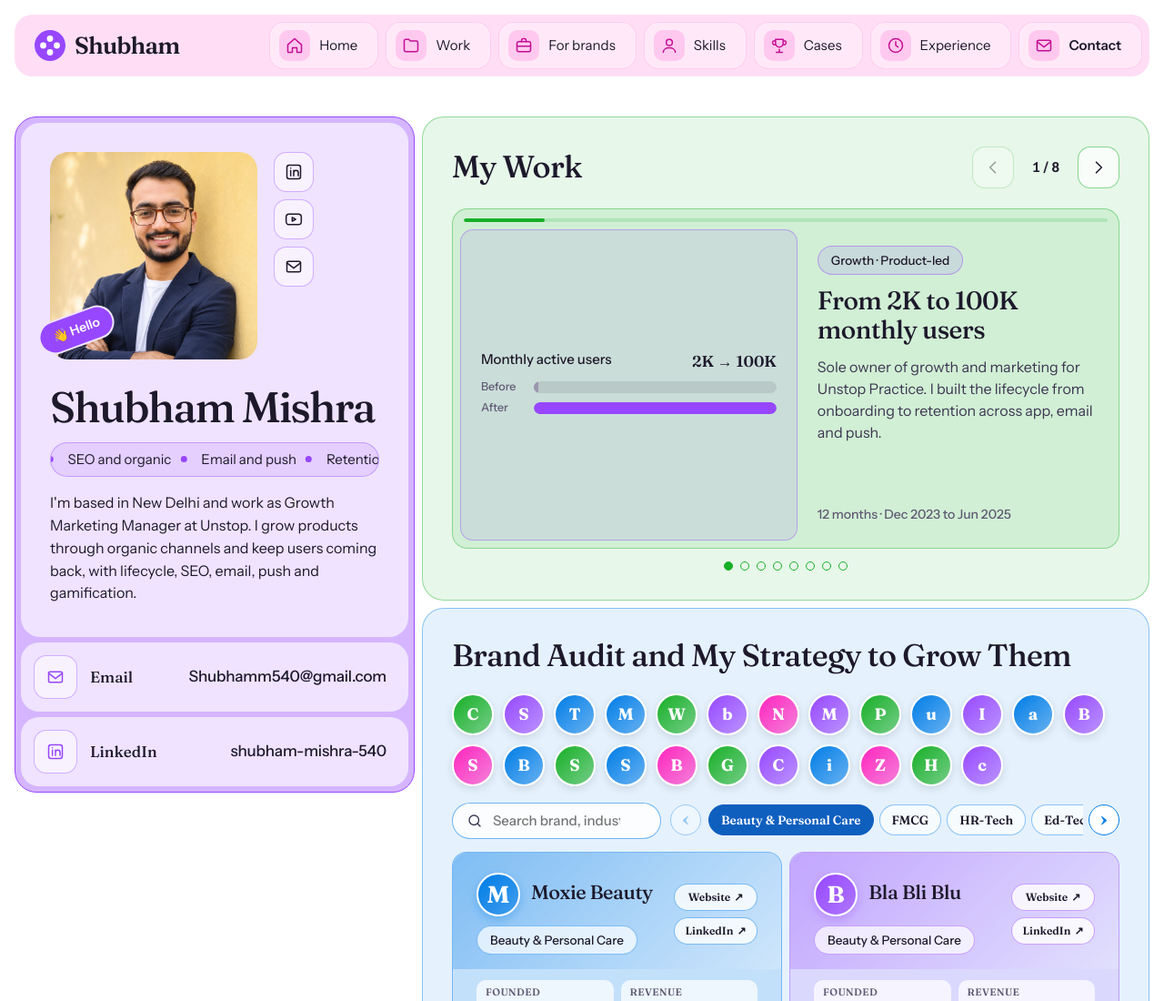
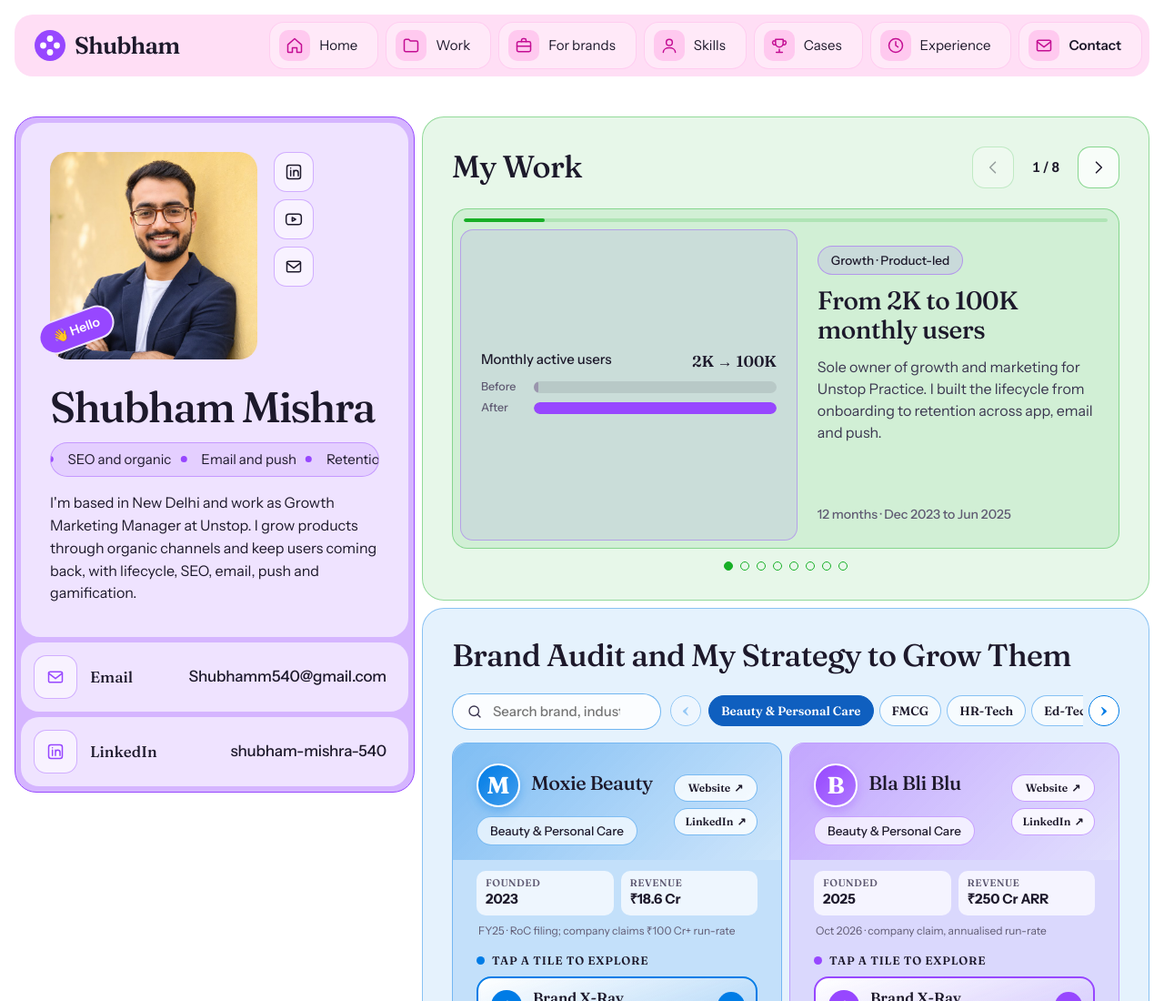
Before and after one commit to shubhamm540-design/shubham-portfolio, a plain HTML site: page index.html in a window 1280 px wide. Shown: the top 1100 px of the page at 91% size. Drawn offline with Linux system fonts and the light colour scheme.

Commit message:
Remove logo strip; fix Bla Bli Blu domain and BeCalm logo
Co-Authored-By: Claude Sonnet 5.5 <noreply@anthropic.com>
Claude-Session: https://claude.ai/code/session_01NwZ5MUXgAH1eie2f3G5G67

```diff
--- a/index.html
+++ b/index.html
@@ -148,10 +148,6 @@ main{display:grid;grid-template-columns:minmax(0,1fr);gap:8px;min-width:0}
 @keyframes nudge{0%,100%{transform:translateX(0)}50%{transform:translateX(5px)}}
 @media(prefers-reduced-motion:reduce){.side-arr.r:not(:disabled){animation:none}}
 @media(max-width:600px){.side-arr{width:38px;height:38px;margin-top:-19px;font-size:26px}.side-arr.l{left:-8px}.side-arr.r{right:-8px}}
-.bt-logos{display:flex;flex-wrap:wrap;gap:10px;margin:2px 0 18px}
-.bt-logos button{position:relative;width:46px;height:46px;border-radius:50%;border:2px solid #fff;background:linear-gradient(135deg,rgb(var(--c)),rgba(var(--c),.55));box-shadow:0 3px 10px rgba(0,0,0,.12);padding:0;cursor:pointer;display:grid;place-items:center;font:700 18px var(--font-display);color:#fff;transition:transform .15s,box-shadow .15s}
-.bt-logos button:hover,.bt-logos button:focus-visible{transform:translateY(-3px) scale(1.08);box-shadow:0 8px 18px rgba(0,0,0,.22)}
-.bt-logos button img{position:absolute;inset:0;margin:auto;width:28px;height:28px;object-fit:contain;border-radius:50%;background:#fff;box-shadow:0 0 0 9px #fff}
 .bt-nav{flex:1;min-width:0;display:flex;align-items:center;gap:6px}
 .bt-arr{flex:none;width:34px;height:34px;border-radius:50%;border:1.5px solid rgb(var(--c));background:#fff;color:rgb(var(--c));font:700 22px/1 var(--font-display);cursor:pointer;display:grid;place-items:center;padding:0 0 3px;transition:transform .15s,background .15s,color .15s}
 .bt-arr:hover{background:rgb(var(--c));color:#fff;transform:scale(1.08)}
@@ -585,7 +581,6 @@ input[type=range]{width:100%;accent-color:#9747FF}
         <button type="button" data-dir="1" aria-label="Next brand"><svg class="ic"><use href="#i-right"/></svg></button>
       </div>
     </div>
-    <div class="bt-logos" id="bt-logos" aria-label="Brands covered. Tap a logo to open that brand"></div>
     <div class="bt-bar">
     <div class="bt-search"><svg class="ic" aria-hidden="true"><use href="#i-search"/></svg><input id="bt-q" type="search" placeholder="Search brand, industry" aria-label="Search brands or industries" autocomplete="off"><button type="button" id="bt-x" aria-label="Clear search" hidden>×</button></div>
     <div class="bt-nav"><button type="button" class="bt-arr" id="bt-prev" aria-label="Scroll industries left">&#8249;</button><div class="bt-tabs" id="bt-tabs" role="tablist" aria-label="Industry"></div><button type="button" class="bt-arr" id="bt-next" aria-label="Scroll industries right">&#8250;</button></div>
@@ -858,9 +853,9 @@ input[type=range]{width:100%;accent-color:#9747FF}
     'upGrad':{f:'2015',r:'₹2,070 Cr',rn:'FY26 · gross revenue incl. taxes, company-reported',w:'https://www.upgrad.com',l:'https://www.linkedin.com/school/upgrad/',u:'',g:'',b:'',s:''},
     'Internshala':{f:'2010',r:'₹44.1 Cr',rn:'FY25 · RoC filing; upGrad owns a majority stake',w:'https://internshala.com',l:'https://www.linkedin.com/company/internshala/',u:'',g:'',b:'',s:''},
     'apna':{f:'2019',r:'₹144 Cr',rn:'FY25 · total revenue per Inc42',w:'https://apna.co',l:'https://www.linkedin.com/search/results/companies/?keywords=apna.co',u:'',g:'',b:'',s:''},
-    'Bla Bli Blu':{f:'2025',r:'₹250 Cr ARR',rn:'Oct 2026 · company claim, annualised run-rate',w:'https://blabliblu.com',l:'https://www.linkedin.com/search/results/companies/?keywords=Bla%20Bli%20Blu',u:'',g:'',b:'',s:''},
+    'Bla Bli Blu':{f:'2025',r:'₹250 Cr ARR',rn:'Oct 2026 · company claim, annualised run-rate',w:'https://blabliblulife.com',l:'https://www.linkedin.com/search/results/companies/?keywords=Bla%20Bli%20Blu',u:'',g:'',b:'',s:''},
     'Suroskie':{f:'2020',r:'Not disclosed',rn:'No public financials found',w:'https://suroskie.com',l:'https://www.linkedin.com/search/results/companies/?keywords=Suroskie',u:'',g:'',b:'',s:''},
-    'BeCalm':{f:'Not found',r:'Not disclosed',rn:'No public financials found',w:'https://www.instagram.com/lets_becalm/',l:'https://www.linkedin.com/search/results/companies/?keywords=BeCalm%20skincare',u:'',g:'',b:'',s:''},
+    'BeCalm':{f:'Not found',r:'Not disclosed',rn:'No public financials found',w:'https://www.instagram.com/lets_becalm/',nologo:1,l:'https://www.linkedin.com/search/results/companies/?keywords=BeCalm%20skincare',u:'',g:'',b:'',s:''},
     'Scrubsy':{f:'2025',r:'Not disclosed',rn:'Raised ₹27 Cr in Aug 2026; no revenue reported',w:'https://scrubsy.co.in',l:'https://www.linkedin.com/search/results/companies/?keywords=Scrubsy',u:'',g:'',b:'',s:''},
     'Snitch':{f:'2019',r:'₹900 Cr',rn:'FY26 · founder-reported (unaudited)',w:'https://www.snitch.com',l:'https://www.linkedin.com/search/results/companies/?keywords=Snitch',u:'',g:'',b:'',s:''},
     'Bewakoof':{f:'2012',r:'₹243 Cr',rn:'FY26 · per Inc42',w:'https://www.bewakoof.com',l:'https://www.linkedin.com/search/results/companies/?keywords=Bewakoof',u:'',g:'',b:'',s:''},
@@ -877,7 +872,7 @@ input[type=range]{width:100%;accent-color:#9747FF}
     var host=p.w.replace(/^https?:\/\/(www\.)?/,'').replace(/\/.*$/,'');
     var btns=steps.map(function(t){return '<button type="button" class="bstep" data-k="'+t[0]+'" aria-expanded="false" aria-controls="bp-'+id+'"><i>'+t[1]+'</i><span><b>'+t[2]+'</b><em>'+t[3]+'</em></span><u aria-hidden="true">+</u></button>';}).join('');
     return '<article class="bslide tint2 tone-'+b.tone+'" data-b="'+id+'">'+
-      '<header class="bhead"><span class="blogo" data-i="'+b.name.charAt(0)+'"><img src="https://www.google.com/s2/favicons?domain='+host+'&sz=64" alt="" width="32" height="32" loading="lazy" onerror="this.remove()"></span>'+
+      '<header class="bhead"><span class="blogo" data-i="'+b.name.charAt(0)+'">'+(p.nologo?'':'<img src="https://www.google.com/s2/favicons?domain='+host+'&sz=128" alt="" width="32" height="32" loading="lazy" onerror="this.remove()">')+'</span>'+
       '<div class="bt"><h3>'+b.name+'</h3><span class="tag">'+b.ind.replace('&','&amp;')+'</span></div>'+
       '<div class="blinks"><a href="'+p.w+'" target="_blank" rel="noopener" aria-label="'+b.name+' website"><span>Website</span> ↗</a>'+
       '<a href="'+p.l+'" target="_blank" rel="noopener" aria-label="'+b.name+' on LinkedIn"><span>LinkedIn</span> ↗</a></div></header>'+
@@ -976,13 +971,6 @@ input[type=range]{width:100%;accent-color:#9747FF}
     }
     q.addEventListener('input',search);
     qx.addEventListener('click',function(){q.value='';search();q.focus();});
-    (function(){
-      var lg=$('bt-logos');
-      lg.innerHTML=brands.map(function(b){var p=pub[b.name]||{},h=(p.w||'').replace(/^https?:\/\/(www\.)?/,'').replace(/\/.*$/,'');
-        return '<button type="button" class="tone-'+b.tone+'" data-n="'+b.name.replace(/"/g,'&quot;')+'" title="'+b.name+'" aria-label="Open '+b.name+'">'+b.name.charAt(0)+'<img src="https://www.google.com/s2/favicons?domain='+h+'&sz=64" alt="" loading="lazy" onerror="this.remove()"></button>';}).join('');
-      lg.addEventListener('click',function(e){var bt=e.target.closest('button');if(!bt){return;}
-        var n=bt.getAttribute('data-n');q.value=n;search();$('c2').scrollIntoView({block:'nearest',behavior:'smooth'});});
-    })();
     var sp=$('sa-prev'),sn=$('sa-next'),cp=document.querySelector('.ctrl[data-for="c2"] [data-dir="-1"]'),cn=document.querySelector('.ctrl[data-for="c2"] [data-dir="1"]');
     function sync(){sp.disabled=cp.disabled;sn.disabled=cn.disabled;}
     sp.addEventListener('click',function(){cp.click();});sn.addEventListener('click',function(){cn.click();});
```
